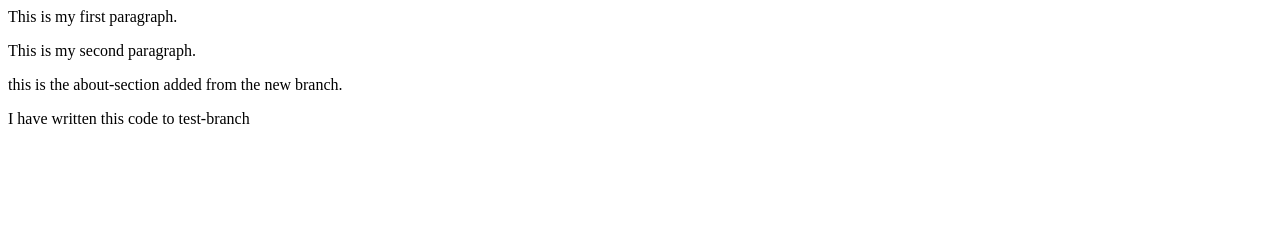
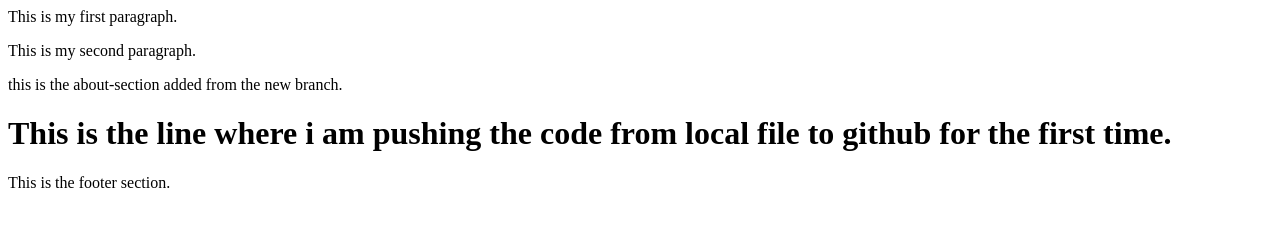
Before and after one commit to HimalDev-Bhandari/git-demo, a plain HTML site: page index.html in a window 1280 px wide. Drawn offline with Linux system fonts and the light colour scheme.

Commit message:
added a footer section

```diff
--- a/index.html
+++ b/index.html
@@ -1,4 +1,5 @@
 <p>This is my first paragraph.</p>
 <p>This is my second paragraph.</p>
 <P>this is the about-section added from the new branch.</P>
-<P>I have written this code to test-branch</P>
+<h1>This is the line where i am pushing the code from local file to github for the first time.</h1>
+<footer>This is the footer section.</footer>
```
